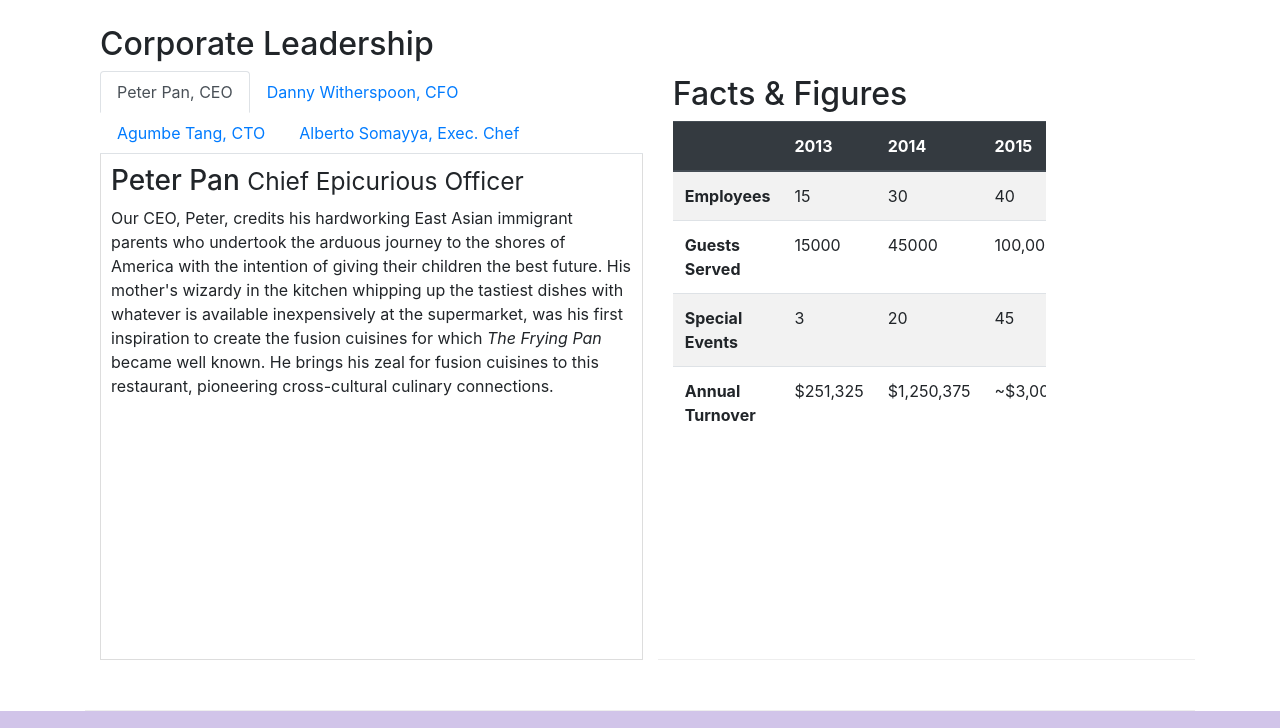
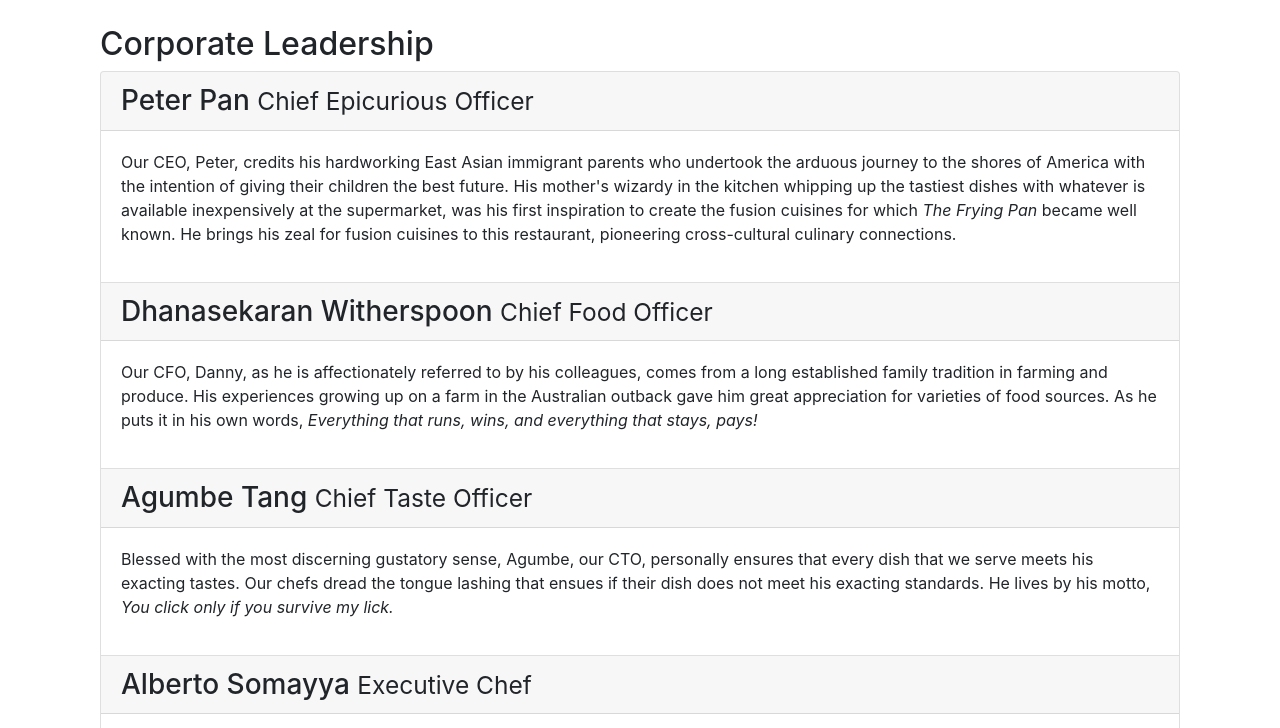
Before and after one commit to ishank991998/Bootstrap, a website: page conFusion/aboutus.html in a window 1280 px wide. Shown: the part 1030-1758 px from the top of the page. Drawn offline with nearby package versions, Linux system fonts and the light colour scheme.

Commit message:
aCCORDION

```diff
--- a/conFusion/aboutus.html
+++ b/conFusion/aboutus.html
@@ -21,7 +21,7 @@
                 <span class="navbar-toggler-icon"></span>
             </button>
             <a class="navbar-brand mr-auto" href="index.html"><img src="img/logo.png" height="30" width="41"></a>
-            <div class="collapse navbar-collapse" id= "Navbar">
+            <div class="collapse navbar-collapse" id="Navbar">
                 <ul class="navbar-nav mr-auto no-bullets">
                     <li class="nav-item"><a class="nav-link" href="./index.html"><span class="fa fa-home fa-lg"></span> Home</a></li>
                     <li class="nav-item active"><a class="nav-link" href="#"><span class="fa fa-info fa-lg"></span> About</a></li>
@@ -99,43 +99,68 @@
         <div class = "row row-content">
             <div class="col-12 col-sm">
                 <h2>Corporate Leadership</h2>
-                <ul class="nav nav-tabs">
-                    <li class="nav-item">
-                      <a class="nav-link active" href="#peter"
-                        role="tab" data-toggle="tab">Peter Pan, CEO</a>
-                    </li>
-                    <li class="nav-item">
-                      <a class="nav-link" href="#danny" role="tab"
-                        data-toggle="tab">Danny Witherspoon, CFO</a>
-                    </li>
-                    <li class="nav-item">
-                      <a class="nav-link" href="#agumbe"role="tab"
-                        data-toggle="tab">Agumbe Tang, CTO</a>
-                    </li>
-                    <li class="nav-item">
-                      <a class="nav-link" href="#alberto" role="tab"
-                        data-toggle="tab">Alberto Somayya, Exec. Chef</a>
-                    </li>
-                </ul>
-                <div class="tab-content">
-                    <div role="tabpanel" class="tab-pane fade show active" id="peter">
-                        <h3>Peter Pan <small>Chief Epicurious Officer</small></h3>
+
+                <div class="accordion">
+                    <div class="card">
+                        <div class="card-header" role="tab" id="peterhead">
+                            <h3 class="mb-0">
+                                <a data-toggle="collapse" data-target = "#peter" >
+                                    Peter Pan <small>Chief Epicurious Officer</small>
+                                </a>
+                            </h3>
+                        </div>
+                        <div role="tabpanel" class="collapse show " id="peter" data-parent="#accordian">
+                            <div class="card-body">
                                 <p class="d-none d-sm-block">Our CEO, Peter, credits his hardworking East Asian immigrant parents who undertook the arduous journey to the shores of America with the intention of giving their children the best future. His mother's wizardy in the kitchen whipping up the tastiest dishes with whatever is available inexpensively at the supermarket, was his first inspiration to create the fusion cuisines for which <em>The Frying Pan</em> became well known. He brings his zeal for fusion cuisines to this restaurant, pioneering cross-cultural culinary connections.</p>
                             </div>
-                    <div role="tabpanel" class="tab-pane fade active" id="danny">
-                        <h3>Dhanasekaran Witherspoon <small>Chief Food Officer</small></h3>
+
+                        </div>
+                    </div>
+
+                    <div class="card">
+                        <div class="card-header" role="tab" id="dannyhead">
+                            <h3 class="mb-0">
+                                <a data-toggle="collapse" data-target = "#danny" >
+                                    Dhanasekaran Witherspoon <small>Chief Food Officer</small>
+                                </a>
+                            </h3>
+                        </div>
+                        <div role="tabpanel" class="collapse show " id="danny" data-parent="#accordian">
+                            <div class="card-body">
                                 <p class="d-none d-sm-block">Our CFO, Danny, as he is affectionately referred to by his colleagues, comes from a long established family tradition in farming and produce. His experiences growing up on a farm in the Australian outback gave him great appreciation for varieties of food sources. As he puts it in his own words, <em>Everything that runs, wins, and everything that stays, pays!</em></p>
                             </div>
-                    <div role="tabpanel" class="tab-pane fade" id="agumbe">
-                        <h3>Agumbe Tang <small>Chief Taste Officer</small></h3>
+                        </div>
+                    </div>
+
+                    <div class="card">
+                        <div class="card-header" role="tab" id="agumbehead">
+                            <h3 class="mb-0">
+                                <a data-toggle="collapse" data-target = "#agumbe" >
+                                    Agumbe Tang <small>Chief Taste Officer</small>
+                                </a>
+                            </h3>
+                        </div>
+                        <div role="tabpanel" class="collapse show " id="agumbe" data-parent="#accordian">
+                            <div class="card-body">
                                 <p class="d-none d-sm-block">Blessed with the most discerning gustatory sense, Agumbe, our CTO, personally ensures that every dish that we serve meets his exacting tastes. Our chefs dread the tongue lashing that ensues if their dish does not meet his exacting standards. He lives by his motto, <em>You click only if you survive my lick.</em></p>
                             </div>
-                    <div role="tabpanel" class="tab-pane fade" id="alberto">
-                        <h3>Alberto Somayya <small>Executive Chef</small></h3>
+                        </div>
+                    </div>
+
+                    <div class="card">
+                        <div class="card-header" role="tab" id="albretohead">
+                            <h3 class="mb-0">
+                                <a data-toggle="collapse" data-target = "#alberto" >
+                                    Alberto Somayya <small>Executive Chef</small>
+                                </a>
+                            </h3>
+                        </div>
+                        <div role="tabpanel" class="collapse show " id="alberto" data-parent="#accordian">
+                            <div class="card-body">
                                 <p class="d-none d-sm-block">Award winning three-star Michelin chef with wide International experience having worked closely with whos-who in the culinary world, he specializes in creating mouthwatering Indo-Italian fusion experiences. He says, <em>Put together the cuisines from the two craziest cultures, and you get a winning hit! Amma Mia!</em></p>
                             </div>
                         </div>
-
+                    </div>
               </div>
 
             <div class="row row-content">
```
Lines whose indentation alone changed are shown as unchanged.
